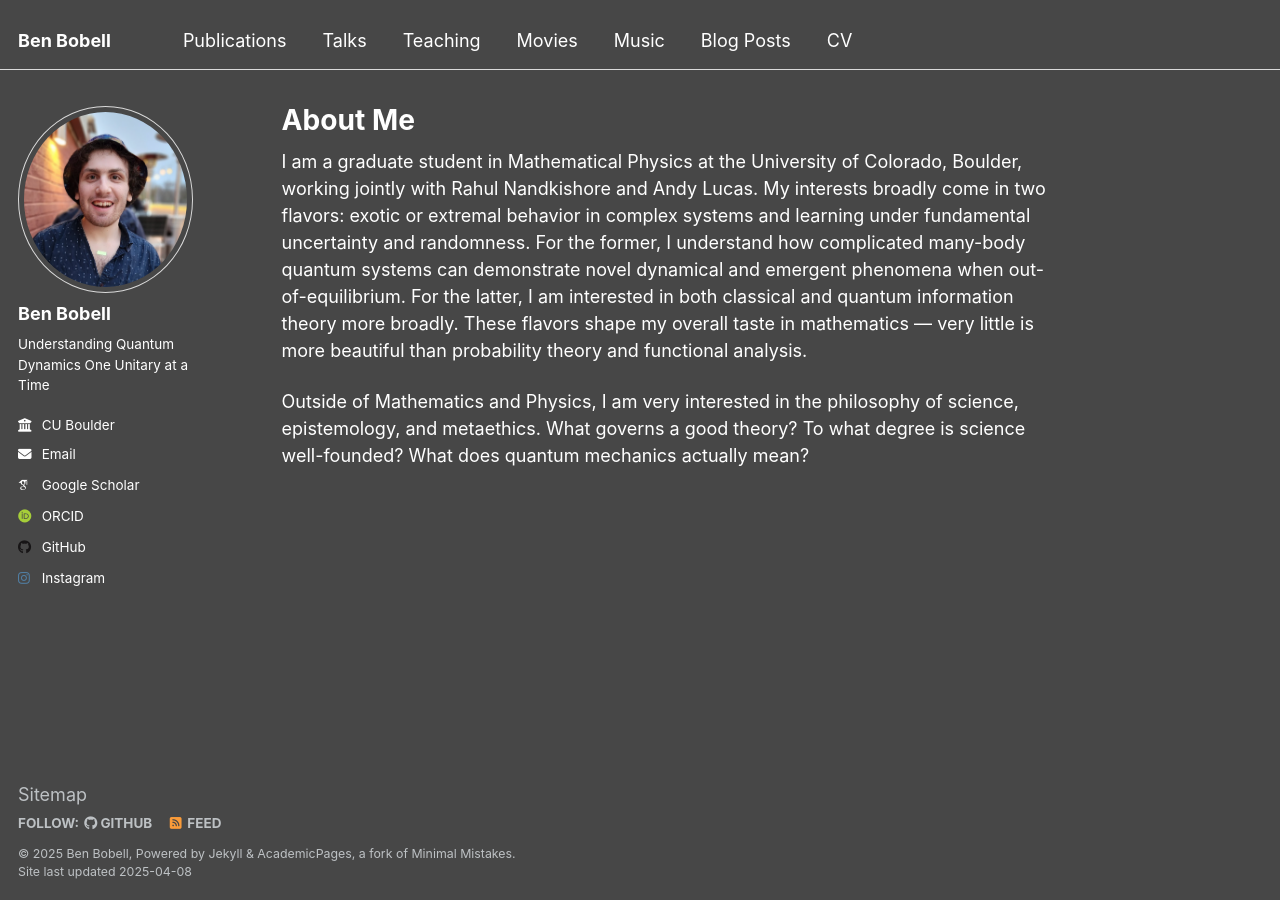
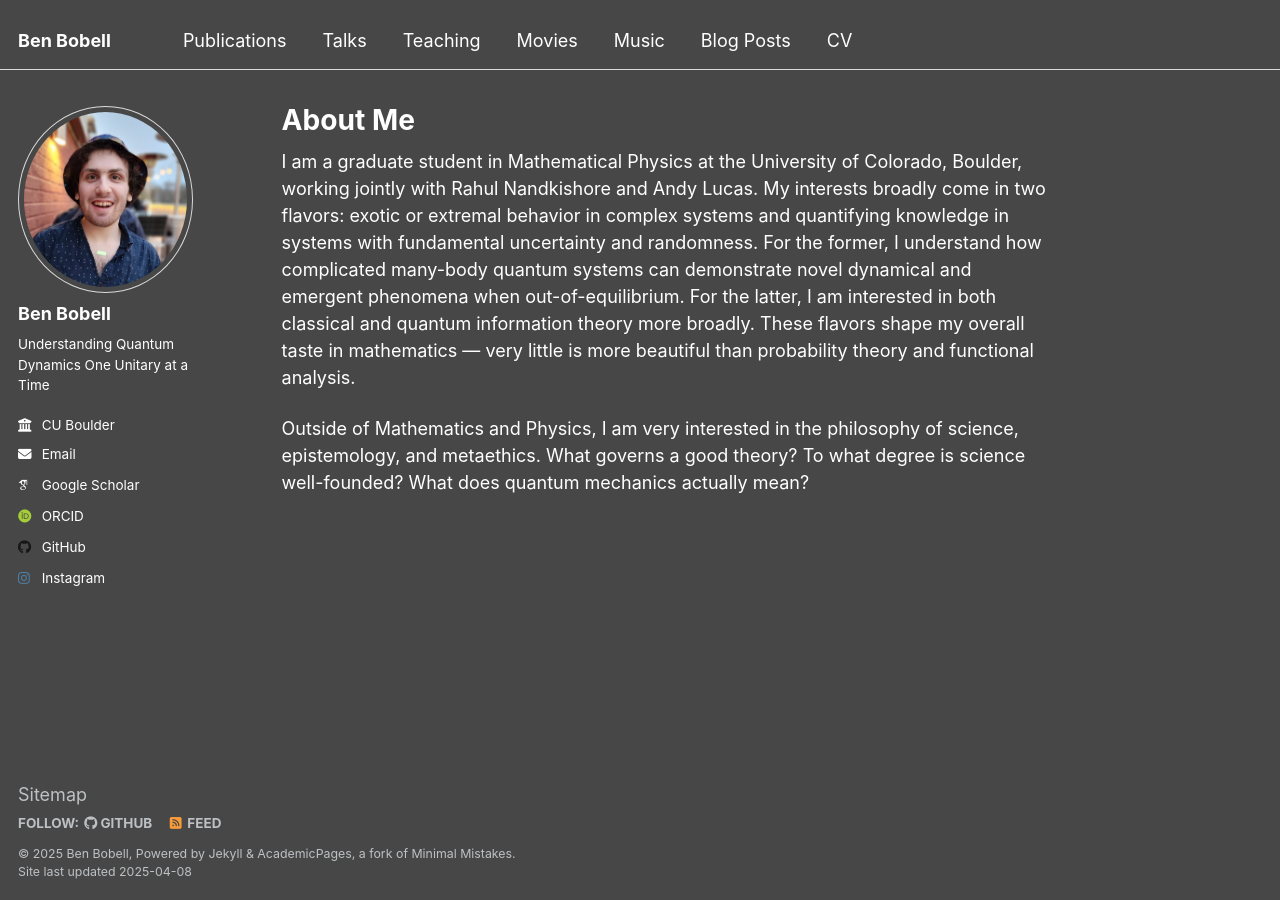
Before and after one commit to BenBobell00/BenBobell00.github.io, a Jekyll site: the page built from _pages/about.md, in a window 1280 px wide. Built offline with Jekyll 4.4.1, drawn with Linux system fonts in a browser that asks for light colours; some web fonts are replaced.

Commit message:
Update about.md

```diff
--- a/_pages/about.md
+++ b/_pages/about.md
@@ -6,6 +6,6 @@ redirect_from:
   - /about/
   - /about.html
 ---
-I am a graduate student in Mathematical Physics at the University of Colorado, Boulder, working jointly with Rahul Nandkishore and Andy Lucas. My interests broadly come in two flavors: exotic or extremal behavior in complex systems and learning under fundamental uncertainty and randomness. For the former, I understand how complicated many-body quantum systems can demonstrate novel dynamical and emergent phenomena when out-of-equilibrium. For the latter, I am interested in both classical and quantum information theory more broadly. These flavors shape my overall taste in mathematics — very little is more beautiful than probability theory and functional analysis.
+I am a graduate student in Mathematical Physics at the University of Colorado, Boulder, working jointly with Rahul Nandkishore and Andy Lucas. My interests broadly come in two flavors: exotic or extremal behavior in complex systems and quantifying knowledge in systems with fundamental uncertainty and randomness. For the former, I understand how complicated many-body quantum systems can demonstrate novel dynamical and emergent phenomena when out-of-equilibrium. For the latter, I am interested in both classical and quantum information theory more broadly. These flavors shape my overall taste in mathematics — very little is more beautiful than probability theory and functional analysis.
 
 Outside of Mathematics and Physics, I am very interested in the philosophy of science, epistemology, and metaethics. What governs a good theory? To what degree is science well-founded? What does quantum mechanics actually mean?
```
